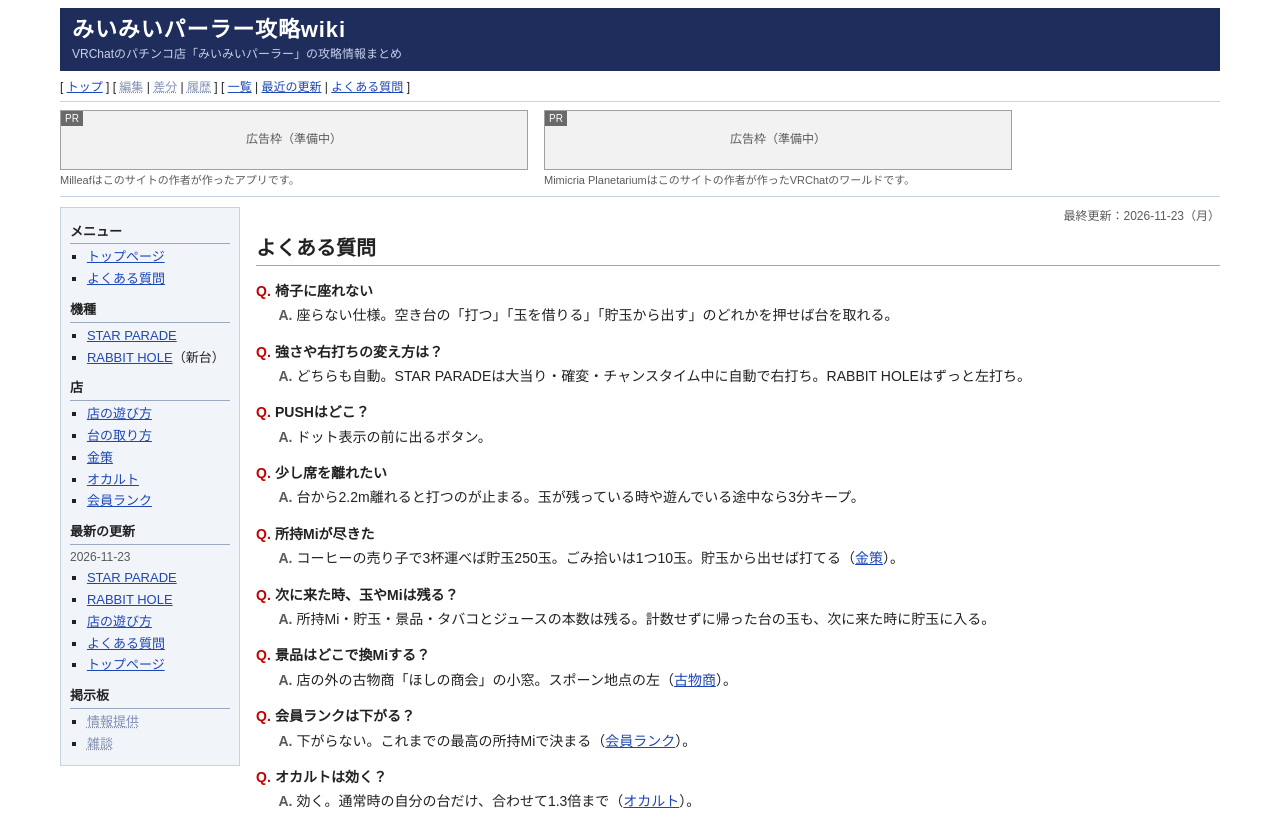
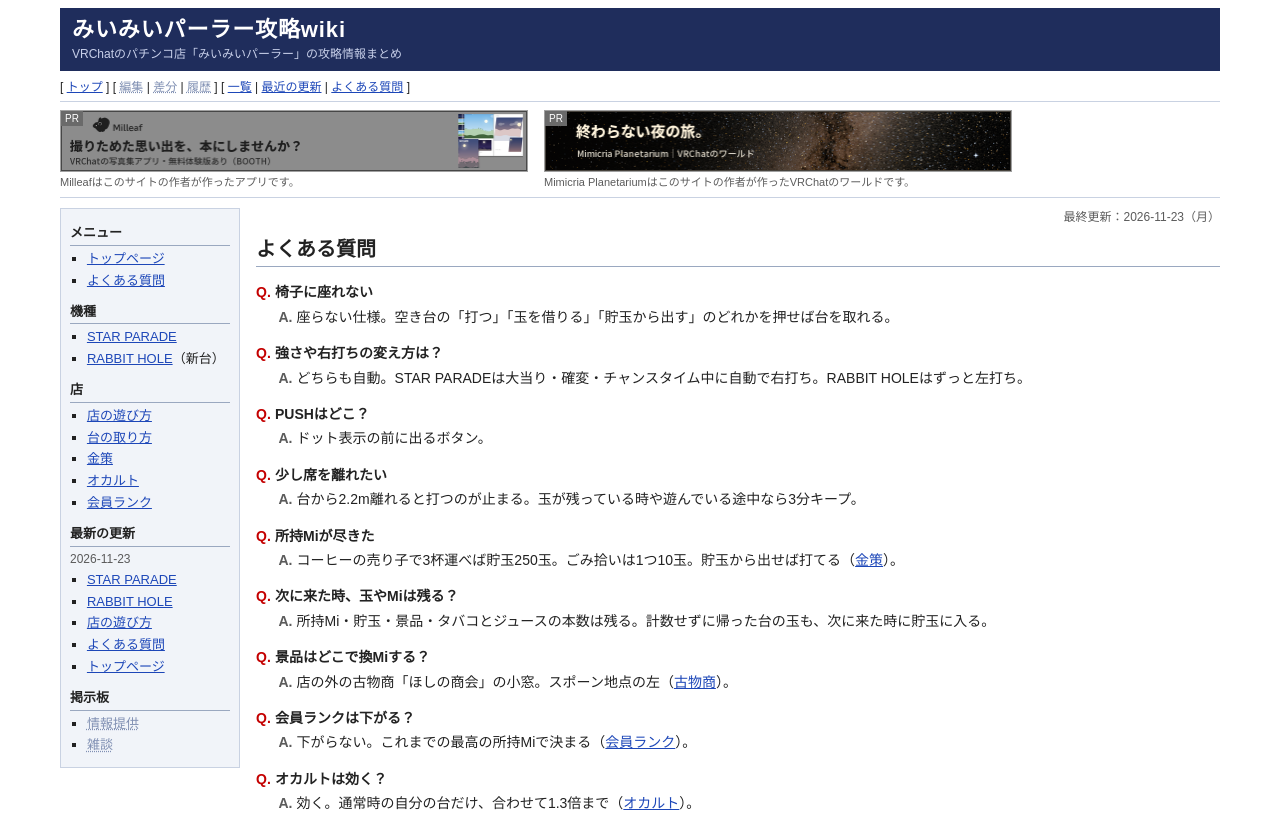
Before and after one commit to mitori-mimicria/miimii-parlor-wiki, a plain HTML site: page faq.html in a window 1280 px wide. Shown: the top 818 px of the page. Drawn offline with Linux system fonts and the light colour scheme.

Commit message:
広告のバナーを貼った

```diff
--- a/faq.html
+++ b/faq.html
@@ -15,14 +15,14 @@
 </header>
 <nav class="tool" aria-label="ツール">[ <a href="index.html">トップ</a> ] [ <span class="off">編集</span> | <span class="off">差分</span> | <span class="off">履歴</span> ] [ <a href="index.html#pages">一覧</a> | <a href="index.html#recent">最近の更新</a> | <a href="faq.html">よくある質問</a> ]</nav>
 <div class="pr" aria-label="広告">
-<!-- 広告 1: Milleaf（説明・値段・リンクは本部の決定待ち） -->
+<!-- 広告 1: Milleaf（BOOTH の本体の商品ページ） -->
 <div class="pr-item">
-<div class="banner"><span class="pr-tag">PR</span>広告枠（準備中）</div>
+<a class="banner banner-img" href="https://mimicria.booth.pm/items/8957446" target="_blank" rel="noopener"><span class="pr-tag">PR</span><img src="img/banner-milleaf.png" width="468" height="60" alt="Milleaf　撮りためた思い出を、本にしませんか？　VRChatの写真集アプリ・無料体験版あり（BOOTH）"></a>
 <p class="pr-note">Milleafはこのサイトの作者が作ったアプリです。</p>
 </div>
-<!-- 広告 2: Mimicria Planetarium（説明・リンクは本部の決定待ち） -->
+<!-- 広告 2: Mimicria Planetarium（VRChat のワールドのページ） -->
 <div class="pr-item">
-<div class="banner"><span class="pr-tag">PR</span>広告枠（準備中）</div>
+<a class="banner banner-img" href="https://vrchat.com/home/world/wrld_c1abe1a4-a4f7-40de-bcd5-7b3b6c1bd456" target="_blank" rel="noopener"><span class="pr-tag">PR</span><img src="img/banner-planetarium.png" width="468" height="60" alt="終わらない夜の旅。Mimicria Planetarium｜VRChatのワールド"></a>
 <p class="pr-note">Mimicria Planetariumはこのサイトの作者が作ったVRChatのワールドです。</p>
 </div>
 </div>
--- a/style.css
+++ b/style.css
@@ -72,6 +72,8 @@ img { max-width: 100%; height: auto; }
   color: var(--soft);
   font-size: 12px;
 }
+.banner-img { display: block; aspect-ratio: auto; background: none; }
+.banner-img img { display: block; width: 100%; height: auto; }
 .pr-tag {
   position: absolute;
   top: 0;
```
Also changed, not shown: hall.html (+4 -4 lines), index.html (+4 -4 lines), rabbit-hole.html (+4 -4 lines), star-parade.html (+4 -4 lines), img/banner-milleaf.png (added), img/banner-planetarium.png (added).
